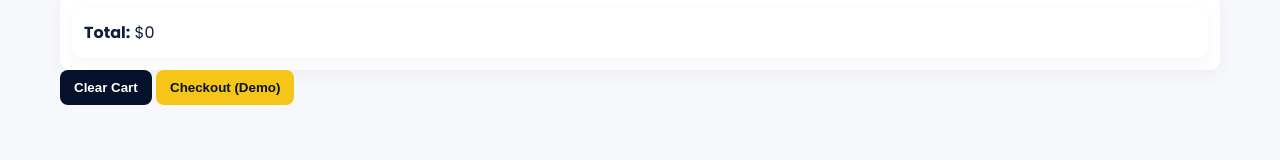
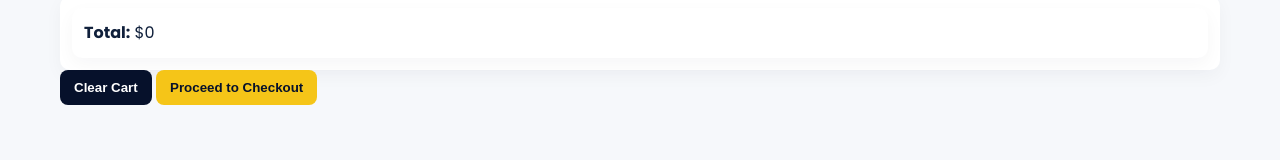
Before and after one commit to Trinity-007/E4A, a plain HTML site: page Frontend/cart.html in a window 1280 px wide. Shown: the part 196-356 px from the top of the page. Drawn offline with Linux system fonts and the light colour scheme; no server answers.

Commit message:
Update: Change 'Checkout (Demo)' button to 'Proceed to Checkout'

```diff
--- a/Frontend/cart.html
+++ b/Frontend/cart.html
@@ -26,7 +26,7 @@
       <div id="cart-summary" class="cart-summary"></div>
       <div class="checkout-cta">
         <button id="clear-cart" class="btn">Clear Cart</button>
-        <button id="checkout" class="btn gold">Checkout (Demo)</button>
+        <button id="checkout" class="btn gold">Proceed to Checkout</button>
       </div>
     </section>
   </main>
```
